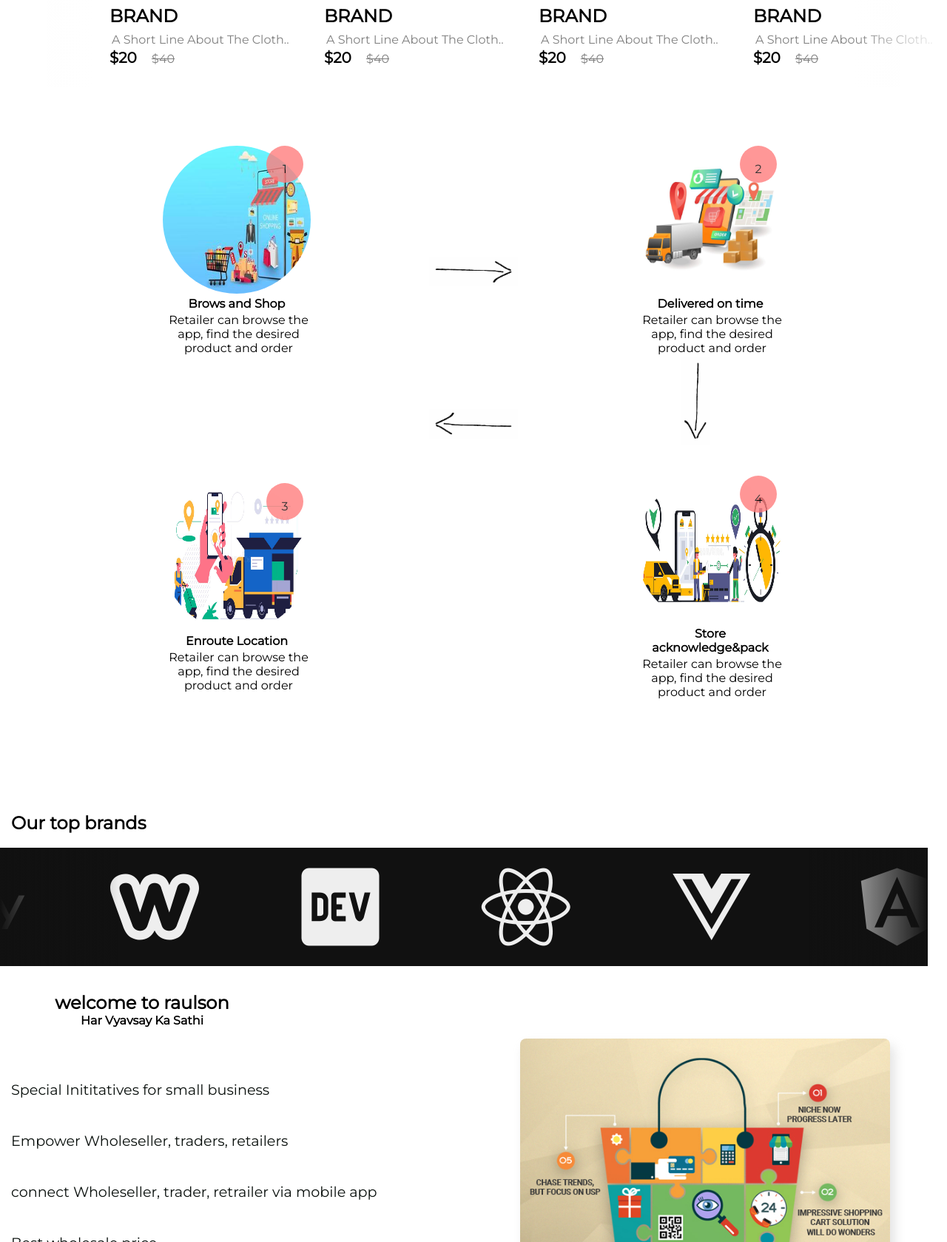
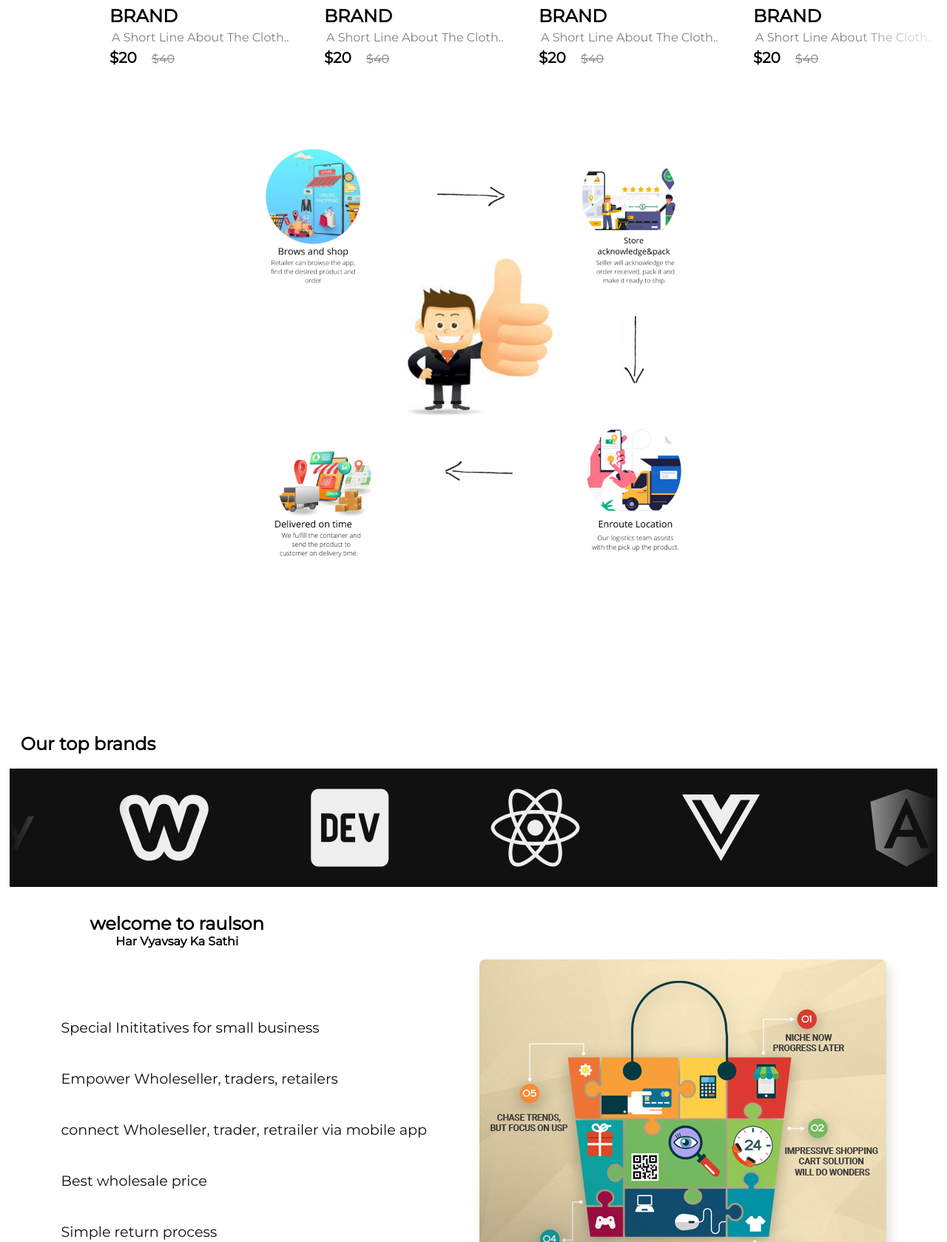
Before and after one commit to radix-point360/ecommerce-website, a plain HTML site: page index.html in a window 1280 px wide. Shown: the part 1121-2800 px from the top of the page at 74% size. Drawn offline with Linux system fonts and the light colour scheme.

Commit message:
foating image in left section is remainting

```diff
--- a/index.html
+++ b/index.html
@@ -70,7 +70,16 @@
 
         <div class="banner">
           <div class="banner-content">
-            <div class="banner-left">banner left</div>
+            <div class="banner-left">
+              <div class="slider">
+
+
+                <div class="img-slide">
+                  <img src="images/Clothes.jpg" alt="">
+
+                </div>
+              </div>
+            </div>
             <div class="banner-mid">
               <div class="banner-txt">India's ladgest E-commerce plateform</div>
               <div class="larg-ecom-img">
@@ -221,8 +230,11 @@
       <!-- section3 -->
 
       <div class="working-container">
+        <div class="working-img">
+          <img src="images/compWorking.png" alt="working">
+        </div>
 
-        <div class="working-content">
+        <!-- <div class="working-content">
           <img class="free-arrow" src="images/arrow1.png" alt="arrow">
           <img class="arrow2" src="images/arrow1.png" alt="arrow">
           <img class="arrow3" src="images/arrow1.png" alt="arrow">
@@ -261,7 +273,7 @@
             <img src="images/Store acknowledge&pack 2.jpg" alt="Store acknowledge&pack">
             <h4>Store acknowledge&pack</h4>
             <p>Retailer can browse the app,  find the desired product and order  </p>
-          </div>
+          </div> -->
 
 
         </div>
--- a/style.css
+++ b/style.css
@@ -208,7 +208,17 @@ body {
   /* border: 1px solid green; */
   width: 33%;
   height: auto;
+  align-self: stretch;
 }
+
+.img-slide img{
+  width: 80%;
+  height: 100%;
+
+}
+
+
+
 .banner-mid {
   /* border: 1px solid green; */
   width: 33%;
@@ -425,9 +435,17 @@ body {
   margin-bottom: 10px;
 }
 
-/* section3   */
+/* working section3   */
 
-.working-content{
+.working-img{
+  width: 100%;
+}
+.working-img img{
+  width: 100%;
+}
+
+
+/* .working-content{
   position: relative;
   margin-top: 80px;
   display: grid;
@@ -477,20 +495,20 @@ body {
   position: absolute;
   text-align: center;
   line-height: 6ch;
-  top: 0px;
-  /* left: 50px; */
+  top: 0px; */
+  /* left: 50px;
   right: 10px;
   width: 50px;
   height: 50px;
   border-radius: 50%;
   text-align: center;
-  /* background-color: rgba(220, 220, 220, 0.8); */
+
   background-color: #ff7d7d;
   opacity: 0.8;
-}
+} */
 
 
-/* section3 end */
+/* woeking   section3 end */
 
 /* floating screen  starts*/
 
@@ -586,18 +604,20 @@ body {
 
 /* company information starts  */
 company-info-container{
+  width: 100%;
   margin-top: 135px;
 }
 .com-content{
+
   display: grid;
   grid-template-columns: repeat(2, 1fr);
-  /* justify-content: center; */
-  /* align-content: center; */
+  column-gap: 15px;
   align-items: center;
   padding: 15px;
 }
 
 .com-name{
+  justify-self: start;
   width: 30%;
   text-align: center;
 }
@@ -632,11 +652,11 @@ text-decoration: none;
 font-size: 1.2em;
 color: #0a100d;
 cursor: pointer;
-transition: 1.5s;
+transition: 1.5 ease;
 }
 
 .com-links ul a:hover{
-font-size: 1.5em;
+font-size: 1.5rem;
 background-color: black;
 color: gray;
 }
@@ -645,9 +665,10 @@ color: gray;
 
 
 .com-content .com-img img{
-  margin-left: 10%;
-  width: 80%;
-  height: 80%;
+  /* margin-left: 10%; */
+  /* width: 80%; */
+  /* height: 80%; */
+  justify-self: end;
   border: none;
   border-radius: 8px;
   box-shadow: 6px 9px 15px rgba(220, 220, 220, 0.8);
@@ -655,6 +676,9 @@ color: gray;
 
 
 /* company info ends  */
+
+
+
 
 /* products info starts  */
 .p-inner-container{
@@ -690,8 +714,8 @@ color: gray;
 }
 
 .p-content h3,p{
-  padding: 3px;
-  margin-left: 5px;
+  padding-left: 3px;
+  margin-left: 0px;
 }
 
 /* product info ends   */
```
Also changed, not shown: images/compWorking.png (added), images/happyCustomer.png (added), images/working.png (added).
